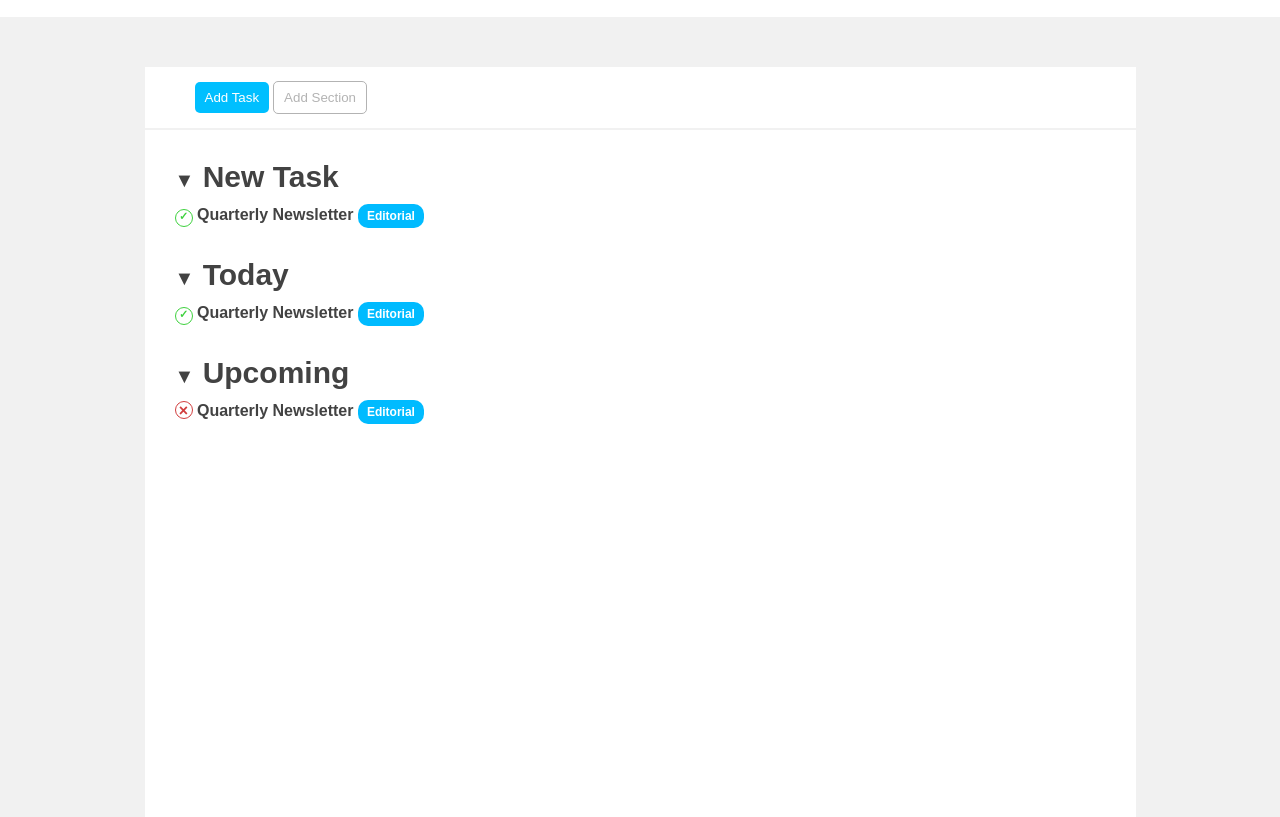
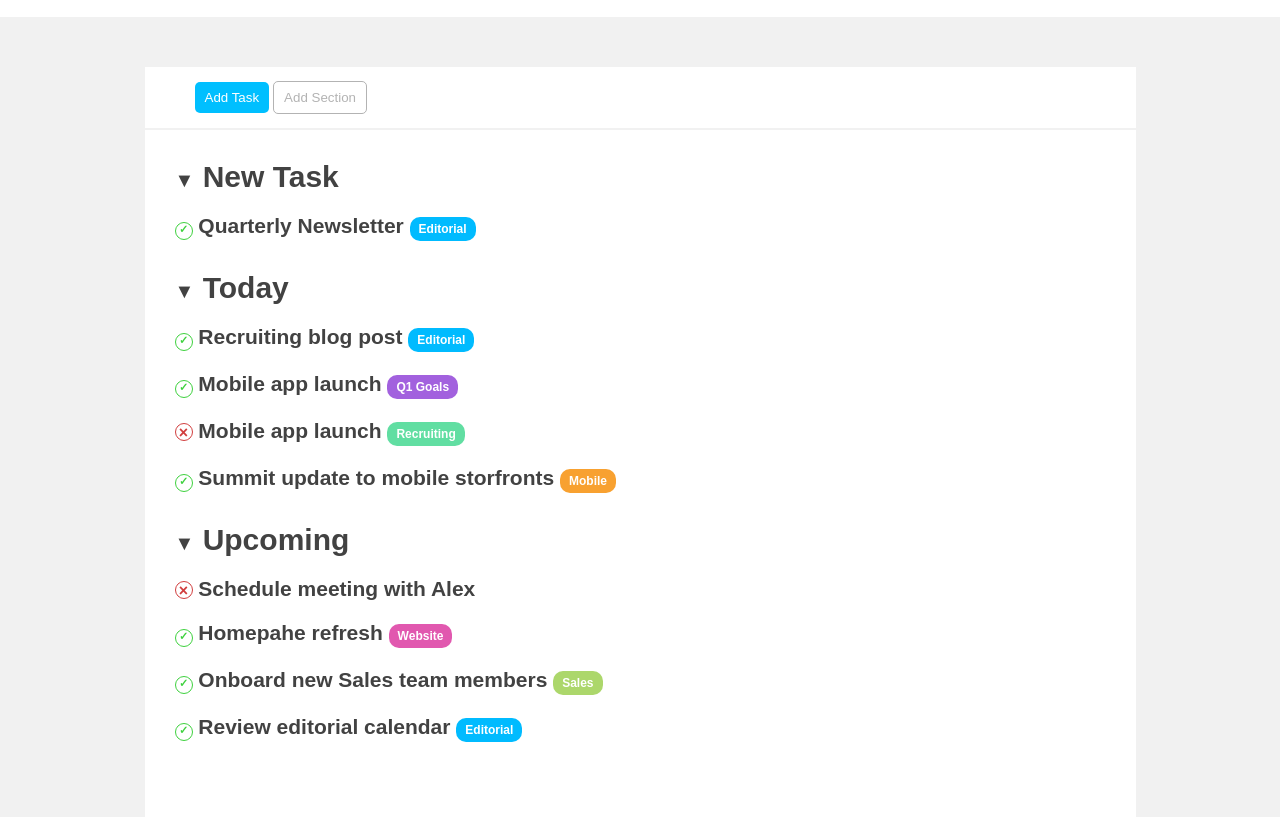
Before and after one commit to nicolocamassa/html-css-toboolist, a plain HTML site: page index.html in a window 1280 px wide. Shown: the part 63-880 px from the top of the page. Drawn offline with Linux system fonts and the light colour scheme.

Commit message:
[ESERCIZIO FINITO] list finished and comment added

```diff
--- a/css/style.css
+++ b/css/style.css
@@ -81,8 +81,8 @@ hr{
 
 .detail-list{
     list-style: none;
-    font-size: 16px;
-    margin-top: 10px;
+    font-size: 21px;
+    margin-top: 20px;
     font-weight: 600;
 }
 
--- a/index.html
+++ b/index.html
@@ -57,8 +57,26 @@
                                 <ul>
                                     <li class="detail-list">
                                         <div class="status-list-positive">&check;</div>
-                                        <span class="description">Quarterly Newsletter</span>
+                                        <span class="description">Recruiting blog post</span>
                                         <div class="type">Editorial</div>
+                                    </li>
+
+                                    <li class="detail-list">
+                                        <div class="status-list-positive">&check;</div>
+                                        <span class="description">Mobile app launch</span>
+                                        <div class="type" style="background-color: rgb(162, 97, 222);">Q1 Goals</div>
+                                    </li>
+
+                                    <li class="detail-list">
+                                        <div class="status-list-negative">&times;</div>
+                                        <span class="description">Mobile app launch</span>
+                                        <div class="type" style="background-color: rgb(97, 222, 162);">Recruiting</div>
+                                    </li>
+
+                                    <li class="detail-list">
+                                        <div class="status-list-positive">&check;</div>
+                                        <span class="description">Summit update to mobile storfronts</span>
+                                        <div class="type" style="background-color: rgb(248, 161, 48);">Mobile</div>
                                     </li>
                                 </ul>
                             </li>
@@ -72,7 +90,24 @@
                                 <ul>
                                     <li class="detail-list">
                                         <div class="status-list-negative">&times;</div>
-                                        <span class="description">Quarterly Newsletter</span>
+                                        <span class="description">Schedule meeting with Alex</span>
+                                    </li>
+
+                                    <li class="detail-list">
+                                        <div class="status-list-positive">&check;</div>
+                                        <span class="description">Homepahe refresh</span>
+                                        <div class="type" style="background-color: rgb(225, 88, 175);">Website</div>
+                                    </li>
+
+                                    <li class="detail-list">
+                                        <div class="status-list-positive">&check;</div>
+                                        <span class="description">Onboard new Sales team members</span>
+                                        <div class="type" style="background-color: rgb(172, 215, 107);">Sales</div>
+                                    </li>
+
+                                    <li class="detail-list">
+                                        <div class="status-list-positive">&check;</div>
+                                        <span class="description">Review editorial calendar</span>
                                         <div class="type">Editorial</div>
                                     </li>
                                 </ul>
```
